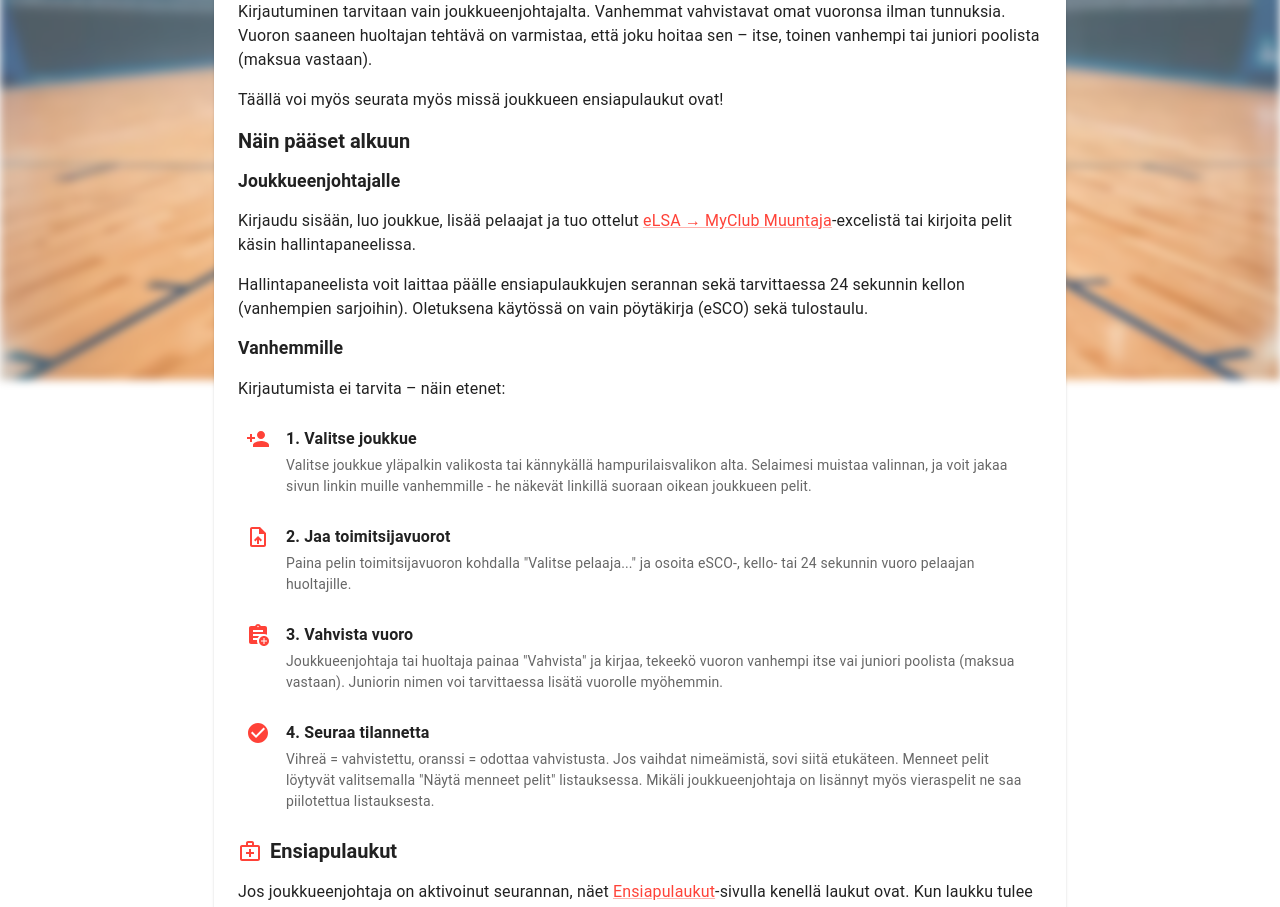
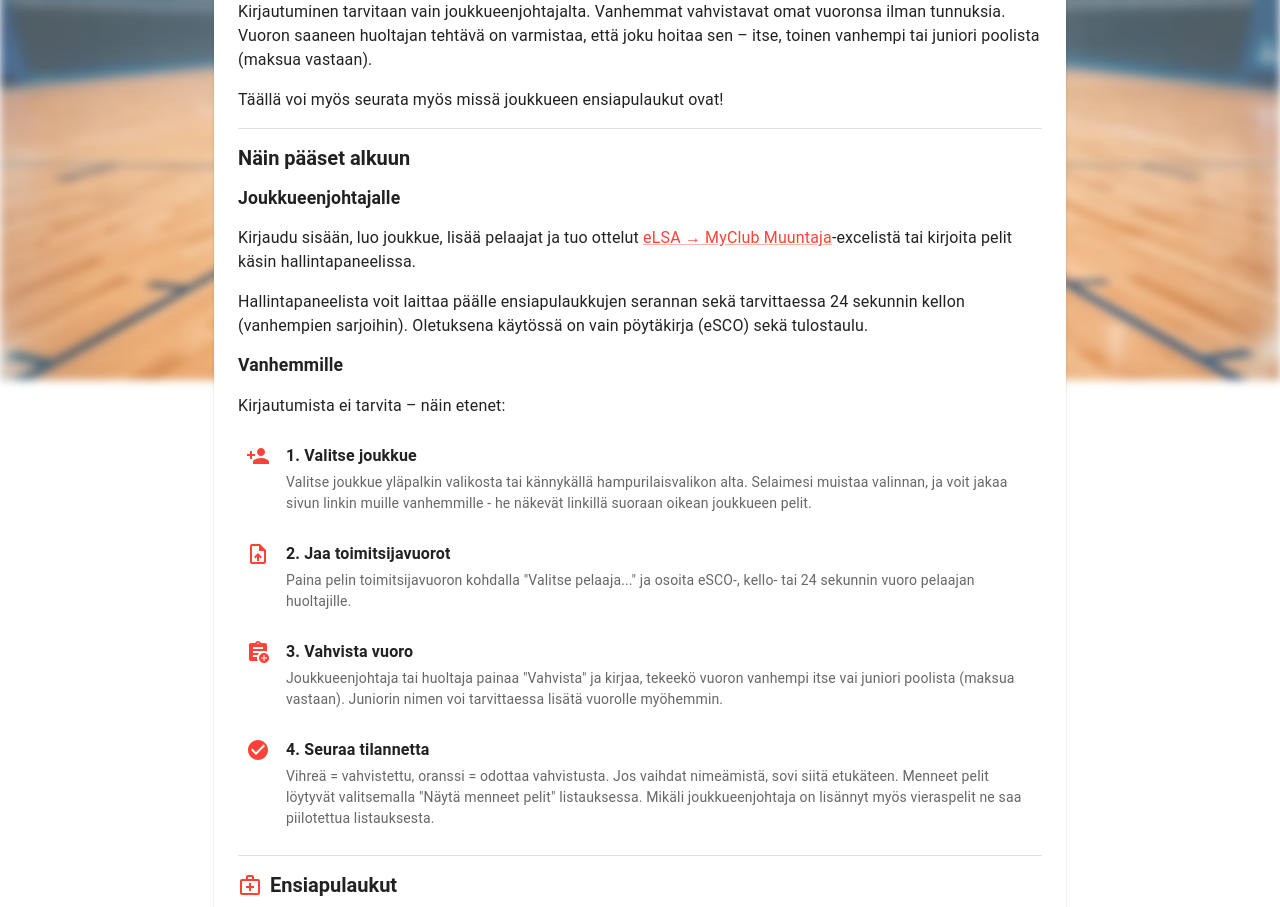
Before and after one commit to kirkkala/homegame-officials, a Next.js app: page /kayttoohjeet in a window 1280 px wide. Shown: the part 420-1327 px from the top of the page. Built offline with nearby package versions, Linux system fonts and the light colour scheme; no server answers; what @mui/material-nextjs would draw is missing.

Commit message:
Add dividers

```diff
--- a/app/kayttoohjeet/page.tsx
+++ b/app/kayttoohjeet/page.tsx
@@ -94,6 +94,7 @@ export default function KayttoohjeetPage() {
             <Typography>
               Täällä voi myös seurata myös missä joukkueen ensiapulaukut ovat!
             </Typography>
+            <Divider />
             <Typography component="h3" variant="h5">
               Näin pääset alkuun
             </Typography>
@@ -133,6 +134,7 @@ export default function KayttoohjeetPage() {
                 </ListItem>
               ))}
             </List>
+            <Divider />
             <Stack direction="row" spacing={1} sx={{ alignItems: "center" }}>
               <MedicalServicesIcon color="primary" />
               <Typography component="h3" variant="h5">
```
